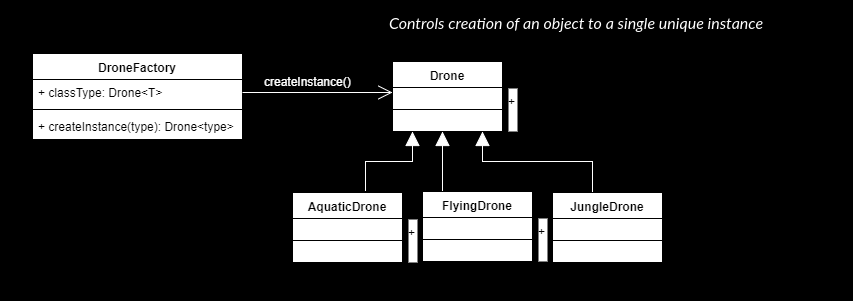
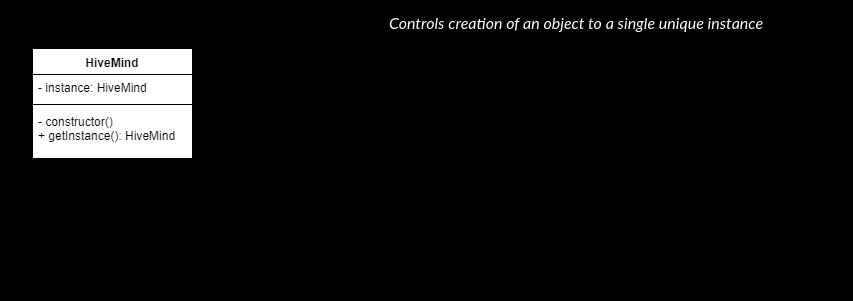
Before and after one commit to raveneyex/js-design-patterns, a website: page chapters/creational/singleton.html in a window 1280 px wide. Shown: the part 129-430 px from the top of the page, without its empty margins (64-917 px from the left). Drawn offline with Linux system fonts and the light colour scheme.

Commit message:
Fix error in Creational chapter

```diff
--- a/chapters/creational/singleton.html
+++ b/chapters/creational/singleton.html
@@ -15,7 +15,7 @@
     <h1 class="title">Singleton Pattern</h1>
     <div class="content">
         <p class="headline">Controls creation of an object to a single unique instance</p>
-        <img class="image" src="factory.png">
+        <img class="image" src="singleton.png">
     </div>
     <script src="singleton.js"></script>
 </body>
```
